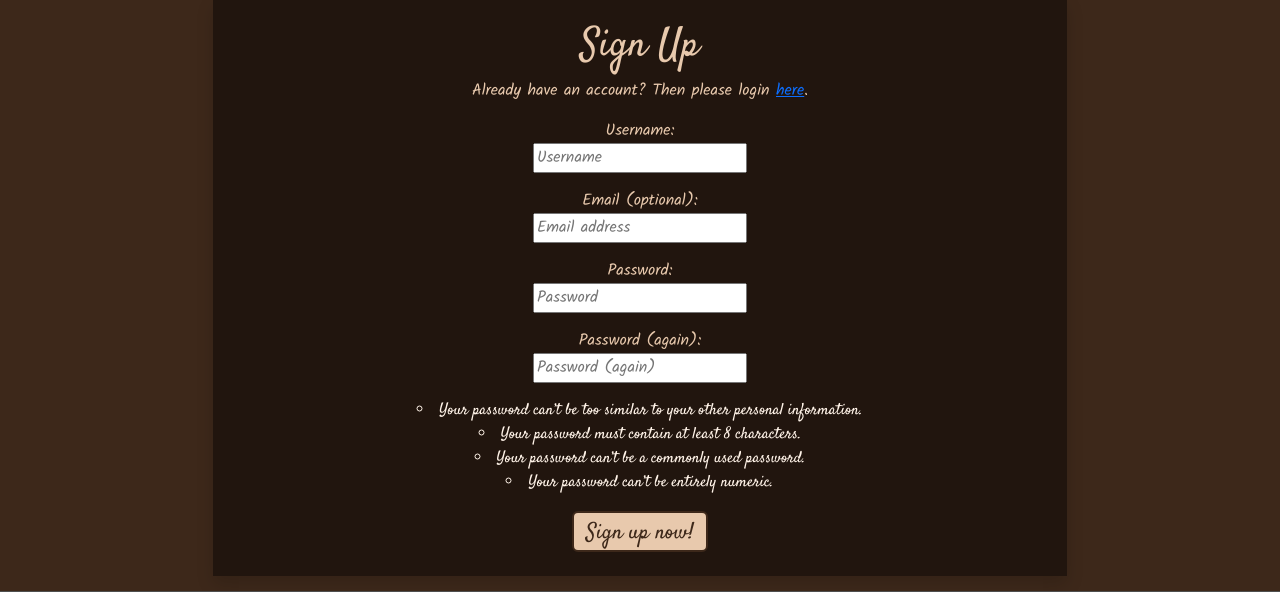
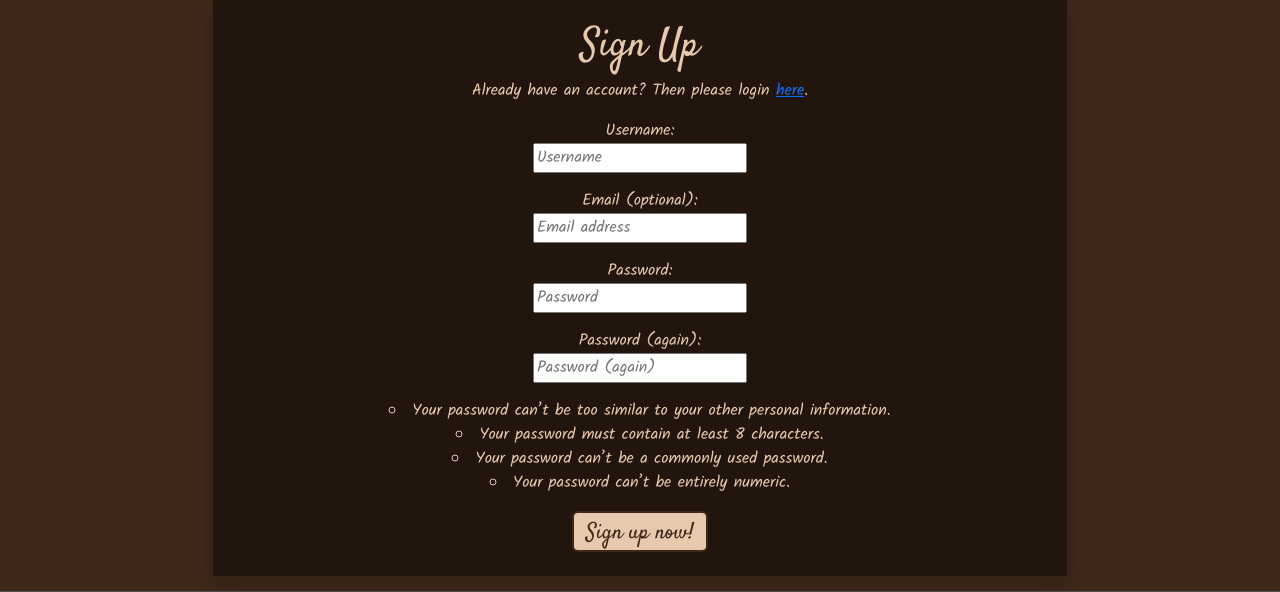
Before and after one commit to ramonabroberg/tasty-bites, a Django app: template templates/account/signup.html in a window 1280 px wide. Shown: the part 488-1080 px from the top of the page. Run offline with Django 3.2, Linux system fonts and the light colour scheme; the template is opened without the code that fills it: values that come from a table or form of the project are taken from there, others are empty; tables that the repository leaves empty hold one stand-in row (values such as "Sample post"); some libraries are stand-ins or nearby versions; grey boxes are pictures that could not be loaded.

Commit message:
Change css on signup form

```diff
--- a/static/css/style.css
+++ b/static/css/style.css
@@ -62,6 +62,11 @@ h4, p {
 .list {
     list-style-position: inside;
     list-style-type: circle;
+}
+
+.list-text {
+    font-family: 'Kalam', sans-serif;
+    color: #e8c9ad;
 }
 
 /* base.html */
--- a/templates/account/signup.html
+++ b/templates/account/signup.html
@@ -35,7 +35,7 @@
                 <p><label for="id_password2">Password (again):</label><br><input type="password" name="password2"
                         placeholder="Password (again)" autocomplete="new-password" required id="id_password2"></p>
                     <span class="helptext">
-                        <ul class="list p-0">
+                        <ul class="list list-text p-0">
                             <li>Your password can’t be too similar to your other personal information.</li>
                             <li>Your password must contain at least 8 characters.</li>
                             <li>Your password can’t be a commonly used password.</li>
```
Also changed, not shown: booking/forms.py (line endings or trailing spaces).
